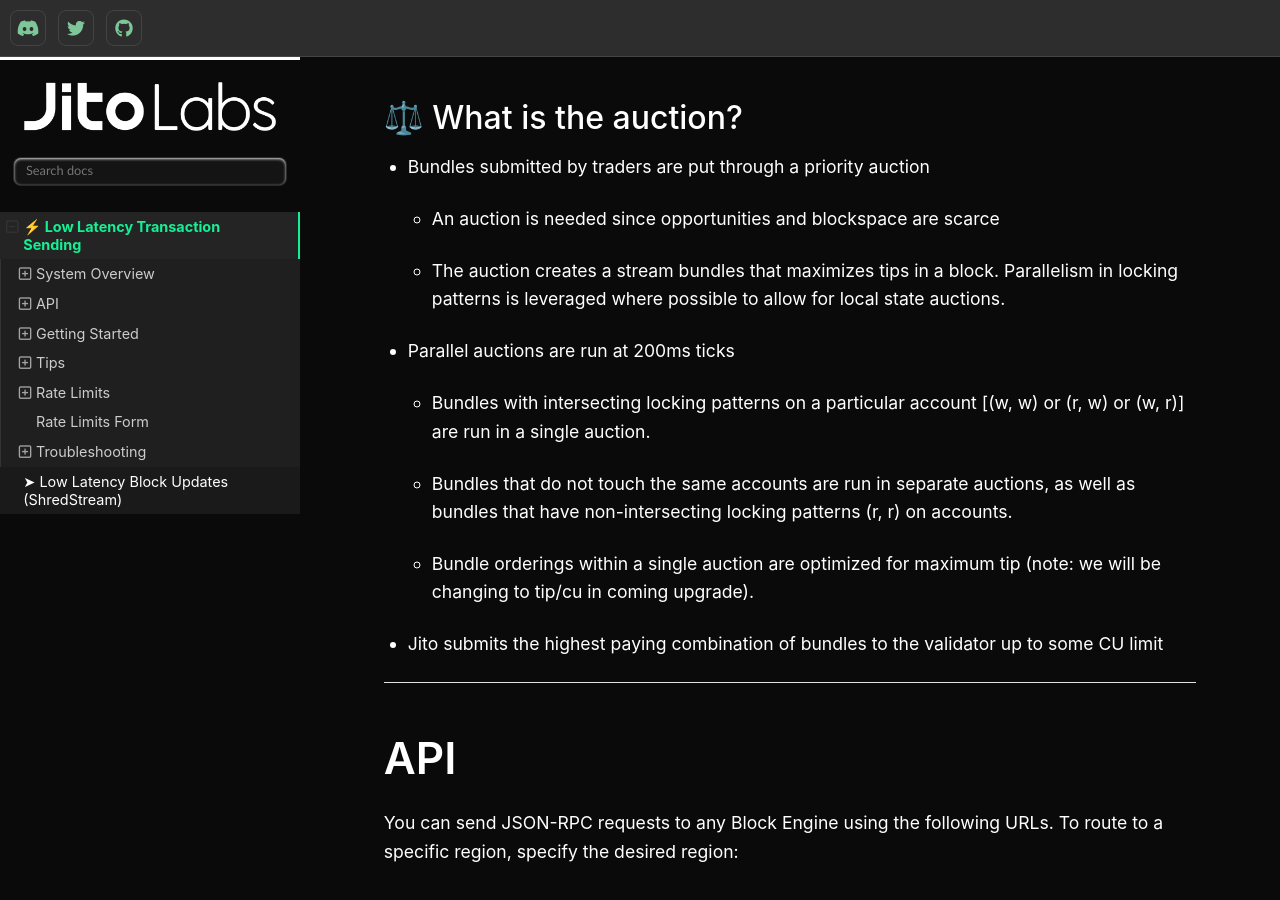
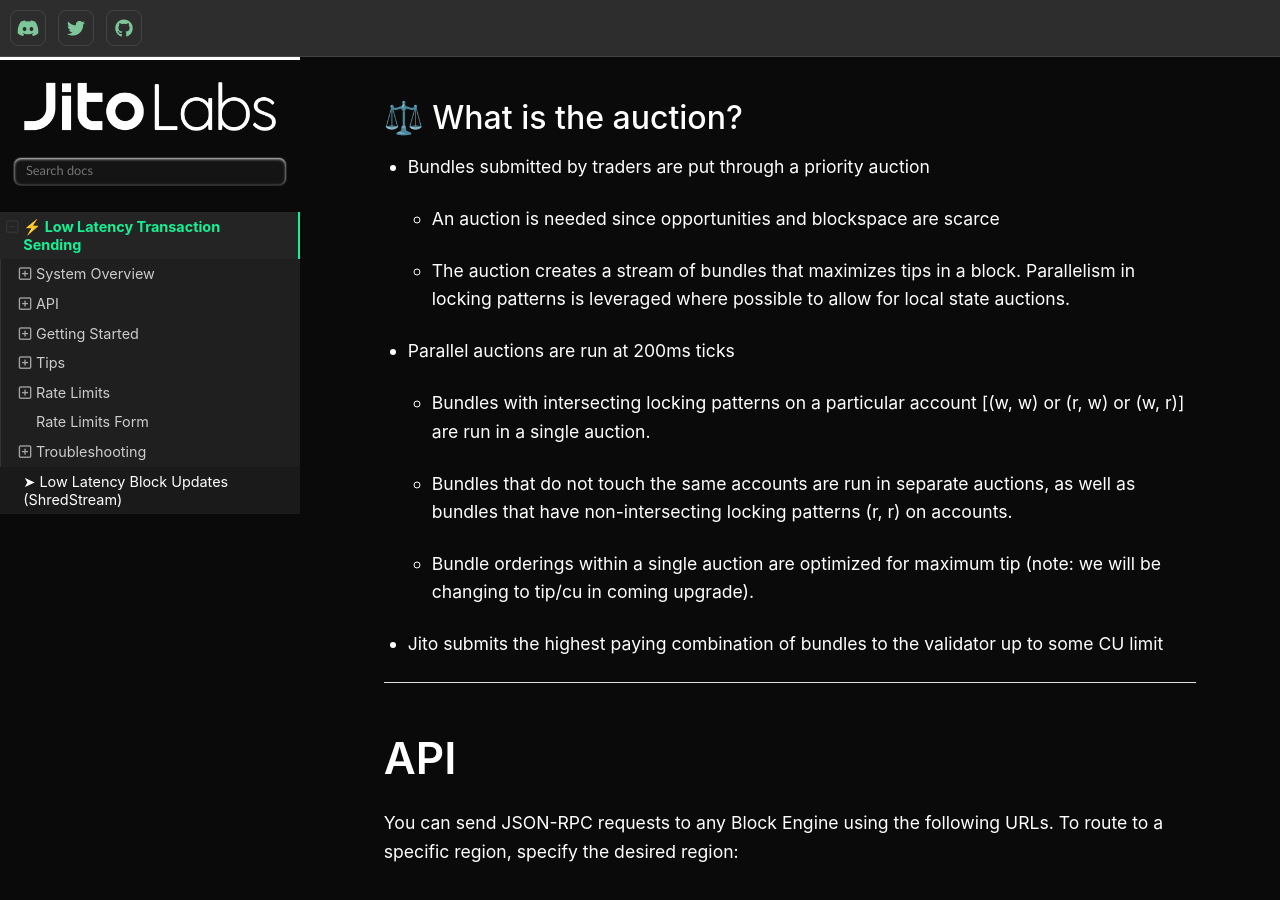
Before and after one commit to jito-labs/jito-docs, a Sphinx documentation site: the page built from docs/source/lowlatencytxnsend.md, in a window 1280 px wide and 900 px high, scrolled down 3961 px. Built offline with Sphinx 7.4.7 and the Read the Docs theme 3.1.0, drawn with Linux system fonts in a browser that asks for light colours.

```diff
--- a/docs/source/lowlatencytxnsend.md
+++ b/docs/source/lowlatencytxnsend.md
@@ -39,7 +39,7 @@ Jito provides Solana MEV users with superior transaction execution through fast
 ### ⚖️ What is the auction?
 - Bundles submitted by traders are put through a priority auction
   - An auction is needed since opportunities and blockspace are scarce
-  - The auction creates a stream bundles that maximizes tips in a block.
+  - The auction creates a stream of bundles that maximizes tips in a block.
     Parallelism in locking patterns is leveraged where possible to allow for local state auctions.
 - Parallel auctions are run at 200ms ticks
   - Bundles with intersecting locking patterns on a particular account [(w, w) or (r, w) or (w, r)] are run in a single auction.
```
